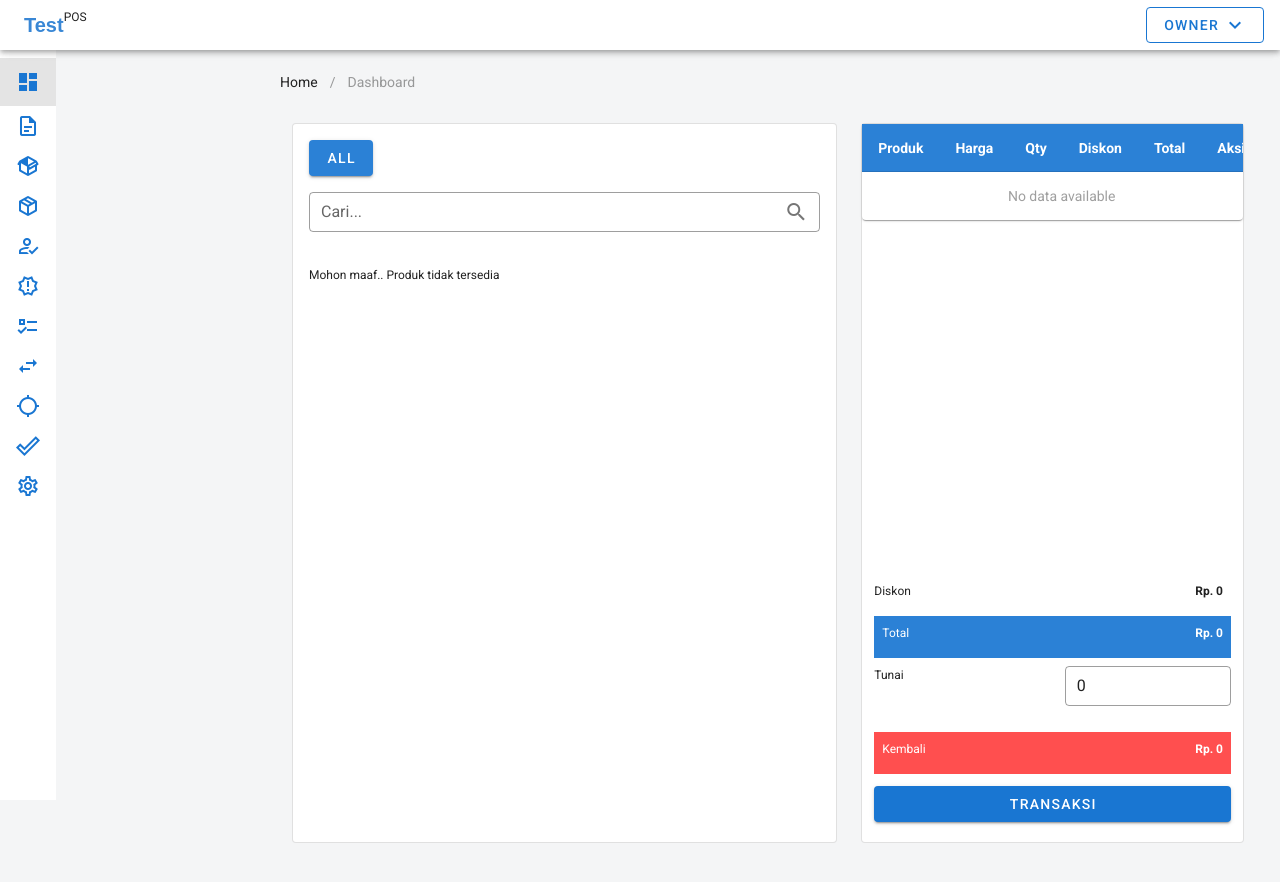
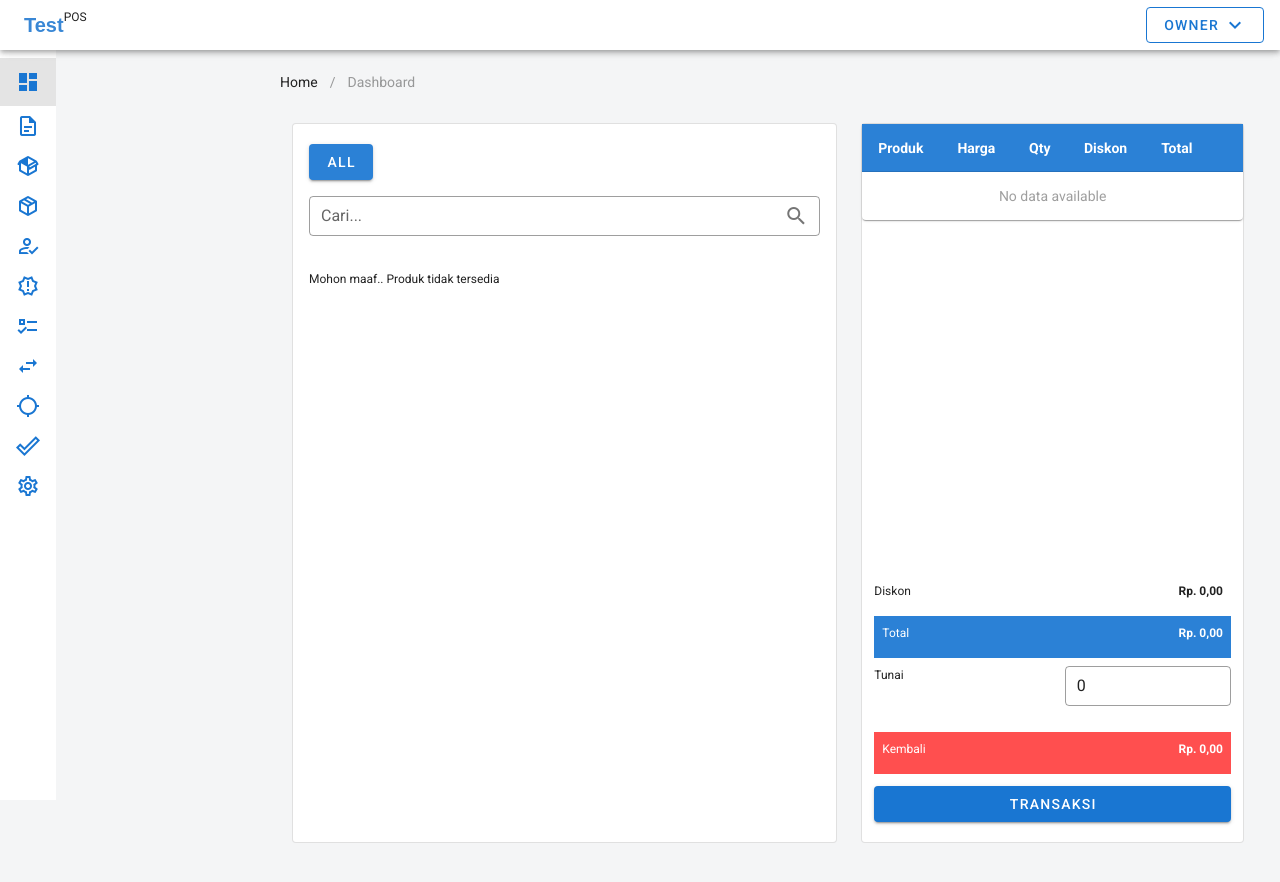
Before and after one commit to Nurhiman20/pos-app, a Vue app: page /dashboard in a window 1280 px wide. Shown: the top 882 px of the page. Built offline with nearby package versions, Linux system fonts and the light colour scheme.

Commit message:
feat(Dashboard): Select product function

```diff
--- a/src/views/Dashboard/components/DialogPilihProduk.vue
+++ b/src/views/Dashboard/components/DialogPilihProduk.vue
@@ -5,7 +5,7 @@
         <v-card-title class="ml-0">Pilih Produk</v-card-title>
         <v-card-subtitle>{{ selectedProduct.name }}</v-card-subtitle>
         <ValidationObserver ref="form" v-slot="{ handleSubmit }">
-          <v-form @submit.prevent="handleSubmit(addProduct)">
+          <v-form @submit.prevent="handleSubmit(selectProduct)">
             <v-row no-gutters>
               <v-col cols="6">
                 <ValidationProvider v-slot="{ errors }" name="Kuantitas" rules="required|integer">
@@ -28,6 +28,8 @@
                   x-small
                   color="success"
                   @click="minQuantity"
+                  :disabled="quantity < 2 ? true : false"
+                  :dark="quantity < 2 ? false : true"
                 >
                   <v-icon dark>
                     mdi-minus
@@ -39,8 +41,8 @@
                   x-small
                   color="success"
                   @click="addQuantity"
-                  :disabled="quantity === selectedProduct.stock ? true : false"
-                  :dark="quantity === selectedProduct.stock ? false : true"
+                  :disabled="quantity > parseInt(selectedProduct.stock) - 1 ? true : false"
+                  :dark="quantity > parseInt(selectedProduct.stock) - 1 ? false : true"
                 >
                   <v-icon dark>
                     mdi-plus
@@ -82,13 +84,49 @@ export default {
   },
   methods: {
     closeDialog() {
-      this.$emit('close', false)
+      this.$emit('close', false);
     },
     minQuantity() {
-      this.quantity -= 1
+      this.quantity = parseInt(this.quantity) - 1;
     },
     addQuantity() {
-      this.quantity += 1
+      this.quantity = parseInt(this.quantity) + 1;
+    },
+    checkQuantity() {
+      if (this.quantity > parseInt(this.selectedProduct.stock)) {
+        this.$refs.form.setErrors({
+          Kuantitas: "Kuantitas yang diinput melebihi stok"
+        });
+        return false;
+      } else if (this.quantity < 1) {
+        this.$refs.form.setErrors({
+          Kuantitas: "Kuantitas yang diinput tidak sesuai"
+        });
+        return false;
+      } else {
+        return true;
+      }
+    },
+    checkDiscount() {
+      if (parseInt(this.selectedProduct.total) < 0) {
+        this.$refs.form.setErrors({
+          Diskon: "Diskon yang diinput melebihi total harga produk"
+        });
+        return false;
+      } else {
+        return true;
+      }
+    },
+    selectProduct() {
+      this.selectedProduct.qty = this.quantity;
+      this.selectedProduct.discount = this.discount;
+      this.selectedProduct.total = parseInt(this.quantity) * parseInt(this.selectedProduct.price) - parseInt(this.discount);
+      if (this.checkQuantity() && this.checkDiscount()) {
+        this.$emit('addSelected', this.selectedProduct);
+        this.quantity = 1;
+        this.discount = 0;
+        this.closeDialog();
+      }
     }
   },
 }
--- a/src/views/Dashboard/components/KatalogProduk.vue
+++ b/src/views/Dashboard/components/KatalogProduk.vue
@@ -9,7 +9,7 @@
       <v-btn
         :outlined="isActiveCategory({ id: 'all', name: 'all'})"
         color="#2B81D6"
-        class="mr-1"
+        class="mr-1 mt-1"
         dark
         @click="changeView({ id: 'all', name: 'all'})"
       >All</v-btn>
@@ -18,7 +18,7 @@
         :key="index"
         :outlined="isActiveCategory(cat)"
         color="#2B81D6"
-        class="mr-1"
+        class="mr-1 mt-1"
         dark
         @click="changeView(cat)"
       >{{ cat.name }}</v-btn>
@@ -33,7 +33,7 @@
       <div class="mt-2">
         <p v-if="resultSearch.length === 0">Mohon maaf.. Produk tidak tersedia</p>
         <v-row v-else>
-          <v-col cols="4" md="4" lg="4" v-for="(item, i) in resultSearch" :key="i">
+          <v-col cols="12" md="4" lg="4" xl="4" v-for="(item, i) in resultSearch" :key="i">
             <v-card class="cursor-pointer" @click="selectProduct(item)">
               <div class="d-flex flex-column">
                 <v-img src="https://picsum.photos/400/300?random" :aspect-ratio="4/3"></v-img>
--- a/src/views/Dashboard/components/PenjualanProduk.vue
+++ b/src/views/Dashboard/components/PenjualanProduk.vue
@@ -9,7 +9,7 @@
       <div class="table mb-auto w-full">
         <v-data-table
           :headers="headers"
-          :items="selectedMenu"
+          :items="products"
           class="elevation-1 scrollbar-custom"
           hide-default-footer
         >
@@ -32,13 +32,13 @@
           </v-col>
           <v-col cols="6" md="6" lg="6" class="py-0">
             <div class="d-flex flex-row justify-end">
-              <p class="text-bold mr-2">Rp. {{ discount }}</p>
+              <p class="text-bold mr-2">Rp. {{ formatCurrency(discount) }},00</p>
             </div>
           </v-col>
           <v-col cols="12" md="12" lg="12" class="py-0">
             <div class="d-flex flex-row justify-space-between pa-2 pb-0 total">
               <p>Total</p>
-              <p class="text-bold">Rp. {{ total }}</p>
+              <p class="text-bold">Rp. {{ formatCurrency(total) }},00</p>
             </div>
           </v-col>
           <v-col cols="12" md="6" lg="6" class="py-0">
@@ -55,11 +55,11 @@
           <v-col cols="12" md="12" lg="12" class="py-0">
             <div class="d-flex flex-row justify-space-between pa-2 pb-0 kembali">
               <p>Kembali</p>
-              <p class="text-bold">Rp. {{ moneyChange }}</p>
+              <p class="text-bold">Rp. {{ formatCurrency(moneyChange) }},00</p>
             </div>
           </v-col>
           <v-col cols="12" md="12" lg="12" class="py-0">
-            <v-btn class="mt-3" block color="primary" dark @click="submitTransaksi">Transaksi</v-btn>
+            <v-btn class="mt-3" block color="primary" dark @click="submitTransaction">Transaksi</v-btn>
           </v-col>
         </v-row>
       </div>
@@ -69,29 +69,28 @@
 
 <script>
 export default {
+  props: ['products'],
   data() {
     return {
       cash: 0,
-      discount: 0,
-      selectedMenu: [],
       headers: [
-        { text: 'Produk', value: 'nama', sortable: false },
-        { text: 'Harga', value: 'harga', sortable: false },
+        { text: 'Produk', value: 'name', sortable: false },
+        { text: 'Harga', value: 'price', sortable: false },
         { text: 'Qty', value: 'qty', sortable: false },
-        { text: 'Diskon', value: 'diskon', sortable: false },
+        { text: 'Diskon', value: 'discount', sortable: false },
         { text: 'Total', value: 'total', sortable: false },
-        { text: 'Aksi', value: 'actions', sortable: false }
+        { text: '', value: 'actions', sortable: false }
       ]
     }
   },
   computed: {
     total() {
-      const totalPrice = this.selectedMenu.map(tot => tot.total);
-      let totalAll = 0;
-      totalPrice.forEach(element => {
-        totalAll += element;
-      });
+      const totalAll = this.products.reduce((acc, product) => acc + parseInt(product.total), 0);
       return totalAll;
+    },
+    discount() {
+      const disc = this.products.reduce((acc, product) => acc + parseInt(product.discount), 0);
+      return disc
     },
     moneyChange() {
       if (this.cash === 0) {
@@ -99,6 +98,12 @@ export default {
       } else {
         return this.cash - this.total;
       }
+    }
+  },
+  methods: {
+    submitTransaction() {},
+    formatCurrency(val) {
+      return val.toString().replace(/(\d)(?=(\d\d\d)+(?!\d))/g, '$1.')
     }
   }
 }
--- a/src/views/Dashboard/index.vue
+++ b/src/views/Dashboard/index.vue
@@ -2,7 +2,7 @@
   <div class="app-content">
     <v-container>
       <v-row>
-        <v-col cols="7" md="7" lg="7">
+        <v-col cols="12" md="7" lg="7" xl="7">
           <product-catalog
             :categories="listCategory"
             :products="listViewProduct"
@@ -10,8 +10,10 @@
             @productSelected="openSelectDialog"
           ></product-catalog>
         </v-col>
-        <v-col cols="5" md="5" lg="5">
-          <product-sale></product-sale>
+        <v-col cols="12" md="5" lg="5" xl="5">
+          <product-sale
+            :products="selectedProduct"
+          ></product-sale>
         </v-col>
       </v-row>
     </v-container>
@@ -20,6 +22,7 @@
       :show="selectDialog"
       :selectedProduct="selectedItem"
       @close="closeSelectDialog"
+      @addSelected="addSelectedProduct"
     ></select-product-dialog>
   </div>
 </template>
@@ -40,7 +43,8 @@ export default {
   data() {
     return {
       selectedItem: {},
-      selectDialog: false
+      selectDialog: false,
+      selectedProduct: []
     }
   },
   computed: {
@@ -62,12 +66,12 @@ export default {
       this.selectedMenu = []
       this.tunai = 0
     },
-    addMenu(item) {
-      const found = this.selectedMenu.some(el => el.nama === item.nama);
+    addSelectedProduct(item) {
+      const found = this.selectedProduct.some(el => el.name === item.name);
       if (!found) {
-        this.selectedMenu.push(item)
+        this.selectedProduct.push(item)
       } else {
-        alert('Menu sudah ditambahkan')
+        alert('Produk sudah ditambahkan')
       }
     },
     deleteMenu(item) {
```
